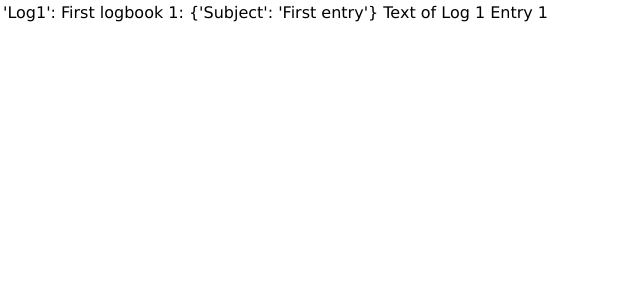
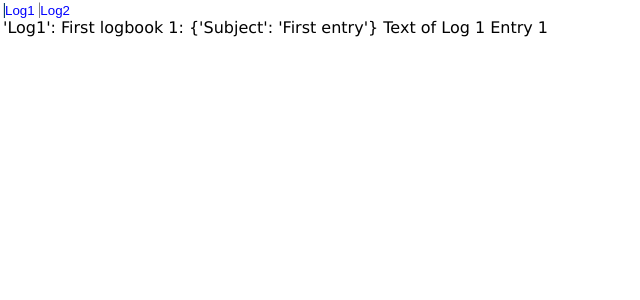
Before and after one commit to darcymason/flexelog, a Django app: a page that uses flexelog/templates/flexelog/detail.html in a window 1280 px wide. Shown: the top 300 px of the page, without its empty margins (0-640 px from the left). Run offline with Django 5.2, Linux system fonts and the light colour scheme; data comes from the database, SQL or seed files in the repository.

Commit message:
Continue detail view, set up include for logbook tabs

```diff
--- a/flexelog/templates/flexelog/detail.html
+++ b/flexelog/templates/flexelog/detail.html
@@ -4,7 +4,10 @@
 
 {% block body %}
 
-
+<form name="form1" method="GET" action="{{ entry.id }}">
+    <input type="hidden" name="page_type" value="{{ page_type }}" />
+    {% include "flexelog/include/lb_tabs.html" %}
+</form>
 {{ entry }}
 
-{% endblock %}
+{% endblock body %}
--- /dev/null
+++ b/flexelog/templates/flexelog/include/lb_tabs.html
@@ -0,0 +1,11 @@
+<table class="frame" cellpadding="0" cellspacing="0">
+    <tr>
+        <td class="tabs">
+            {% for lb in logbooks %}
+                <span class={% if lb.name == logbook.name %}"sltab"{% else %}"ltab"{% endif %}></span>
+                    <a href="{% url 'flexelog:logbook' lb.name %}" title="{{ lb.comment }}">{{ lb.name }}</a>
+                </span>
+            {% endfor %}
+        </td>
+    </tr>
+</table>
--- a/flexelog/views.py
+++ b/flexelog/views.py
@@ -24,6 +24,7 @@ def logbook(request, lb_name):
 def detail(request, lb_name, entry_id):
     try:
         logbook = Logbook.objects.get(name=lb_name)
+        logbooks = Logbook.objects.all()
     except Entry.DoesNotExist:
         # 'Logbook "%s" does not exist on remote server'
         raise  # XXX
@@ -32,5 +33,6 @@ def detail(request, lb_name, entry_id):
     context = {
         "entry": entry,
         "logbook": logbook,
+        "logbooks": logbooks,
     }
     return render(request, "flexelog/detail.html", context)
```
